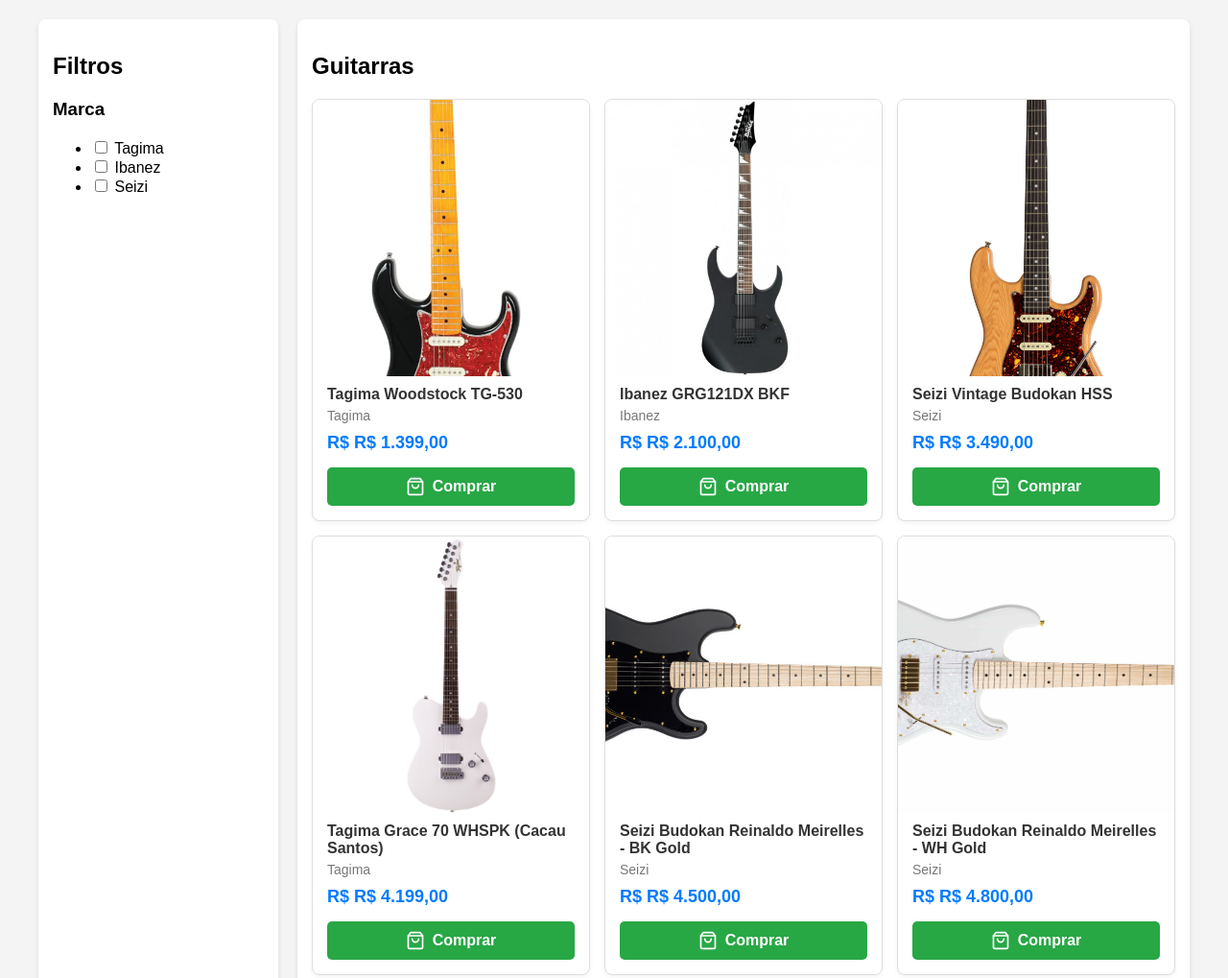
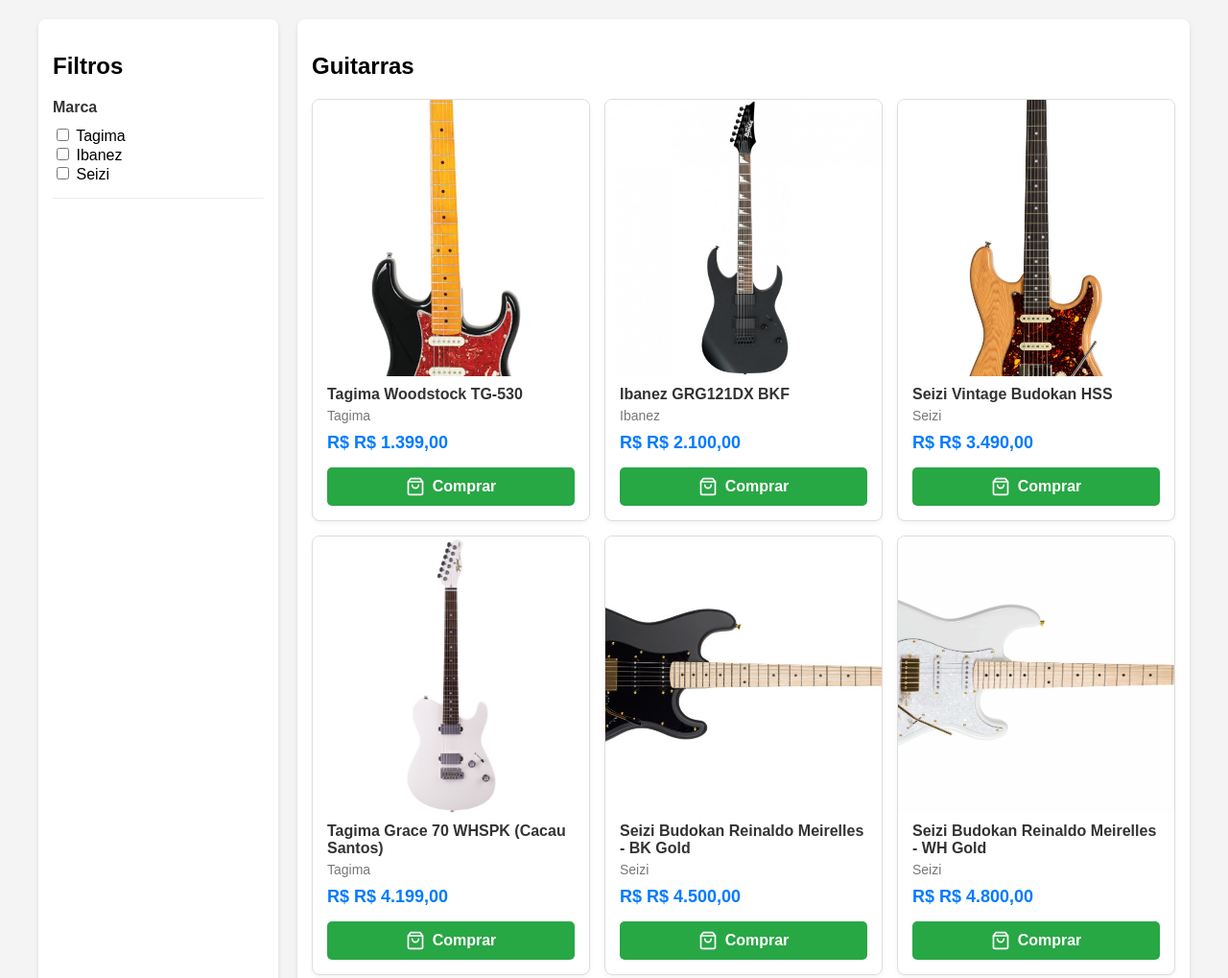
Before and after one commit to HenryPedro/Galeria-com-Filtros, a plain HTML site: page Projeto Galeria com Filtros/index.html in a window 1280 px wide. Shown: the top 1019 px of the page at 96% size. Drawn offline with Linux system fonts and the light colour scheme.

Commit message:
style(filter):mudança de estilo da aba de filtros

```diff
--- a/Projeto Galeria com Filtros/style.css
+++ b/Projeto Galeria com Filtros/style.css
@@ -12,14 +12,12 @@ main {
     max-width: 1200px;
     margin: 0 auto;
 }
-
 #filtros, #secao-produtos {
     background-color: #ffffff;
     padding: 15px;
     border-radius: 8px;
     box-shadow: 0 2px 5px rgba(0,0,0,0.1);
 }
-
 #lista-produtos {
     list-style: none;
     padding: 0;
@@ -128,3 +126,23 @@ main {
     height: 20px;
     color: #333;
 }
+#lista-marcas{
+    list-style: none;
+    justify-items: left;
+}
+.grupo-filtro{
+    border-bottom: 1px solid #eee;
+    padding-bottom: 15px;
+    margin-bottom: 15px;
+}
+.grupo-filtro h3{
+    font-size: 16px;
+    margin-top: 0;
+    margin-bottom: 10px;
+    color: #333;
+}
+.grupo-filtro ul {
+    list-style: none;
+    padding: 0;
+    margin: 0;
+}
```
